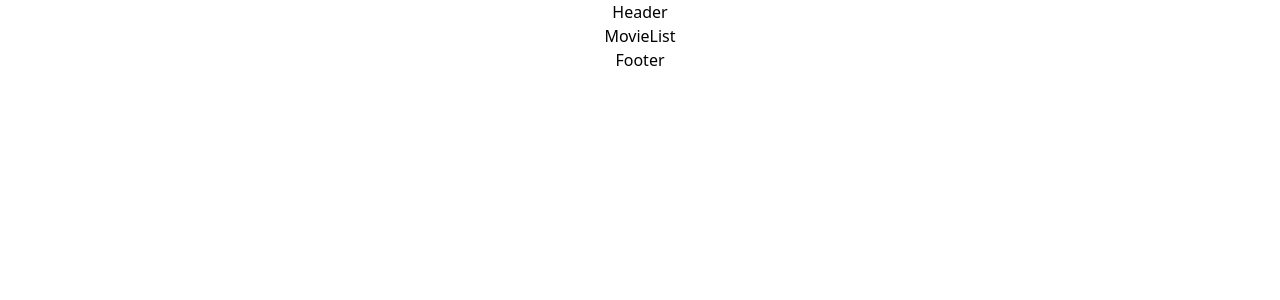
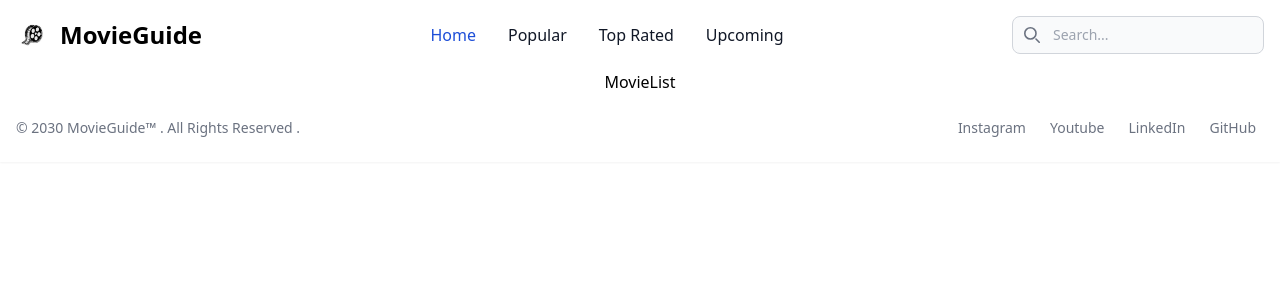
Before and after one commit to Kavin-Prakash-T/MovieGuide, a React (Create React App) app: page / in a window 1280 px wide. Shown: the top 300 px of the page. Built offline with nearby package versions, Linux system fonts and the light colour scheme.

Commit message:
header and footer added

```diff
--- a/src/App.js
+++ b/src/App.js
@@ -1,5 +1,5 @@
+import { AllRoutes } from './routes/AllRoutes';
 import {Header,Footer} from './components';
-import { AllRoutes } from './routes/AllRoutes';
 import './App.css';
 
 function App() {
--- a/src/components/Footer.js
+++ b/src/components/Footer.js
@@ -1,5 +1,29 @@
+import {Link} from "react-router-dom"
+
 export const Footer = () => {
   return (
-    <footer>Footer</footer>
+
+    <footer className="bg-white  shadow-sm  dark:bg-gray-800">
+      <div className="w-full mx-auto max-w-screen-xl p-4 md:flex md:items-center md:justify-between">
+        <span className="text-sm text-gray-500 sm:text-center dark:text-gray-400">© 2030 <Link to="/" className="hover:underline">MovieGuide™</Link> . All  Rights  Reserved .
+        </span>
+        <ul className="flex flex-wrap items-center p-2 mt-3 text-sm font-medium text-gray-500 dark:text-gray-400 sm:mt-0">
+          <li>
+            <a href="#" target="_blank" className="hover:underline me-4 md:me-6">Instagram</a>
+          </li>
+          <li>
+            <a href="https://youtube.com" className="hover:underline me-4 md:me-6">Youtube</a>
+          </li>
+          <li>
+            <a href="https://www.linkedin.com/in/kavin-prakash-t-57345b32a" className="hover:underline me-4 md:me-6">LinkedIn</a>
+          </li>
+          <li>
+            <a href="https://github.com/Kavin-Prakash-T" className="hover:underline">GitHub</a>
+          </li>
+        </ul>
+      </div>
+    </footer>
+
+
   )
 }
--- a/src/components/Header.js
+++ b/src/components/Header.js
@@ -1,5 +1,65 @@
+import { Link,NavLink } from "react-router-dom"
+import Logo from "../assets/logo.jpeg"
+
 export const Header = () => {
   return (
-    <header>Header</header>
+    <header>
+      <nav className="bg-white border-gray-200 dark:bg-gray-900">
+        <div className="max-w-screen-xl flex flex-wrap items-center justify-between mx-auto p-4">
+          <Link to="/" className="flex items-center space-x-3 rtl:space-x-reverse">
+            <img src={Logo} className="h-8 rounded-full "   alt="MovieGuide Logo" />
+            <span className="self-center text-2xl font-semibold whitespace-nowrap dark:text-white">MovieGuide</span>
+          </Link>
+          <div className="flex md:order-2">
+            <button type="button" data-collapse-toggle="navbar-search" aria-controls="navbar-search" aria-expanded="false" className="md:hidden text-gray-500 dark:text-gray-400 hover:bg-gray-100 dark:hover:bg-gray-700 focus:outline-none focus:ring-4 focus:ring-gray-200 dark:focus:ring-gray-700 rounded-lg text-sm p-2.5 me-1">
+              <svg className="w-5 h-5" aria-hidden="true" xmlns="http://www.w3.org/2000/svg" fill="none" viewBox="0 0 20 20">
+                <path stroke="currentColor" strokeLinecap="round" strokeLinejoin="round" strokeWidth="2" d="m19 19-4-4m0-7A7 7 0 1 1 1 8a7 7 0 0 1 14 0Z" />
+              </svg>
+              <span className="sr-only">Search</span>
+            </button>
+            <div className="relative hidden md:block">
+              <div className="absolute inset-y-0 start-0 flex items-center ps-3 pointer-events-none">
+                <svg className="w-4 h-4 text-gray-500 dark:text-gray-400" aria-hidden="true" xmlns="http://www.w3.org/2000/svg" fill="none" viewBox="0 0 20 20">
+                  <path stroke="currentColor" strokeLinecap="round" strokeLinejoin="round" strokeWidth="2" d="m19 19-4-4m0-7A7 7 0 1 1 1 8a7 7 0 0 1 14 0Z" />
+                </svg>
+                <span className="sr-only">Search icon</span>
+              </div>
+              <input type="text" id="search-navbar" className="block w-full p-2 ps-10 text-sm text-gray-900 border border-gray-300 rounded-lg bg-gray-50 focus:ring-blue-500 focus:border-blue-500 dark:bg-gray-700 dark:border-gray-600 dark:placeholder-gray-400 dark:text-white dark:focus:ring-blue-500 dark:focus:border-blue-500" placeholder="Search..."/>
+            </div>
+            <button data-collapse-toggle="navbar-search" type="button" className="inline-flex items-center p-2 w-10 h-10 justify-center text-sm text-gray-500 rounded-lg md:hidden hover:bg-gray-100 focus:outline-none focus:ring-2 focus:ring-gray-200 dark:text-gray-400 dark:hover:bg-gray-700 dark:focus:ring-gray-600" aria-controls="navbar-search" aria-expanded="false">
+              <span className="sr-only">Open main menu</span>
+              <svg className="w-5 h-5" aria-hidden="true" xmlns="http://www.w3.org/2000/svg" fill="none" viewBox="0 0 17 14">
+                <path stroke="currentColor" strokeLinecap="round" strokeLinejoin="round" strokeWidth="2" d="M1 1h15M1 7h15M1 13h15" />
+              </svg>
+            </button>
+          </div>
+          <div className="items-center justify-between hidden w-full md:flex md:w-auto md:order-1" id="navbar-search">
+            <div className="relative mt-3 md:hidden">
+              <div className="absolute inset-y-0 start-0 flex items-center ps-3 pointer-events-none">
+                <svg className="w-4 h-4 text-gray-500 dark:text-gray-400" aria-hidden="true" xmlns="http://www.w3.org/2000/svg" fill="none" viewBox="0 0 20 20">
+                  <path stroke="currentColor" strokeLinecap="round" strokeLinejoin="round" strokeWidth="2" d="m19 19-4-4m0-7A7 7 0 1 1 1 8a7 7 0 0 1 14 0Z" />
+                </svg>
+              </div>
+              <input type="text" id="search-navbar" className="block w-full p-2 ps-10 text-sm text-gray-900 border border-gray-300 rounded-lg bg-gray-50 focus:ring-blue-500 focus:border-blue-500 dark:bg-gray-700 dark:border-gray-600 dark:placeholder-gray-400 dark:text-white dark:focus:ring-blue-500 dark:focus:border-blue-500" placeholder="Search..."/>
+            </div>
+            <ul className="flex flex-col p-4 md:p-0 mt-4 font-medium border border-gray-100 rounded-lg bg-gray-50 md:space-x-8 rtl:space-x-reverse md:flex-row md:mt-0 md:border-0 md:bg-white dark:bg-gray-800 md:dark:bg-gray-900 dark:border-gray-700">
+              <li>
+                <NavLink to="/" className="block py-2 px-3 text-white bg-blue-700 rounded-sm md:bg-transparent md:text-blue-700 md:p-0 md:dark:text-blue-500" end>Home</NavLink>
+              </li>
+              <li>
+                <NavLink to="/movies/popular" className="block py-2 px-3 text-gray-900 rounded-sm hover:bg-gray-100 md:hover:bg-transparent md:hover:text-blue-700 md:p-0 md:dark:hover:text-blue-500 dark:text-white dark:hover:bg-gray-700 dark:hover:text-white md:dark:hover:bg-transparent dark:border-gray-700">Popular</NavLink>
+              </li>
+              <li>
+                <NavLink to="/movies/top" className="block py-2 px-3 text-gray-900 rounded-sm hover:bg-gray-100 md:hover:bg-transparent md:hover:text-blue-700 md:p-0 dark:text-white md:dark:hover:text-blue-500 dark:hover:bg-gray-700 dark:hover:text-white md:dark:hover:bg-transparent dark:border-gray-700">Top Rated</NavLink>
+              </li>
+              <li>
+                <NavLink to="/movies/upcoming" className="block py-2 px-3 text-gray-900 rounded-sm hover:bg-gray-100 md:hover:bg-transparent md:hover:text-blue-700 md:p-0 dark:text-white md:dark:hover:text-blue-500 dark:hover:bg-gray-700 dark:hover:text-white md:dark:hover:bg-transparent dark:border-gray-700">Upcoming</NavLink>
+              </li>
+            </ul>
+          </div>
+        </div>
+      </nav>
+
+    </header>
   )
 }
```
